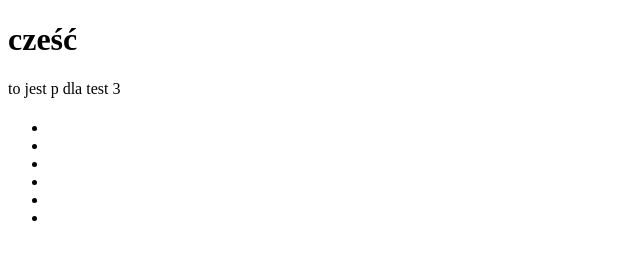
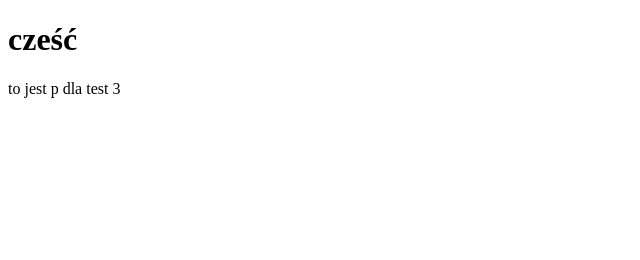
Before and after one commit to Przemeek/test5, a plain HTML site: page index.html in a window 1280 px wide. Shown: the full height of the page, 0-640 px from the left. Drawn offline with Linux system fonts and the light colour scheme.

Commit message:
deleted list

```diff
--- a/index.html
+++ b/index.html
@@ -11,13 +11,6 @@
 		<h1>cześć</h1>
 		<p>to jest p dla test 3</p>
 		<h1></h1>
-		<ul>
-			<li></li>
-			<li></li>
-			<li></li>
-			<li></li>
-			<li></li>
-			<li></li>
-		</ul>
+
 	</body>
 </html>
```
